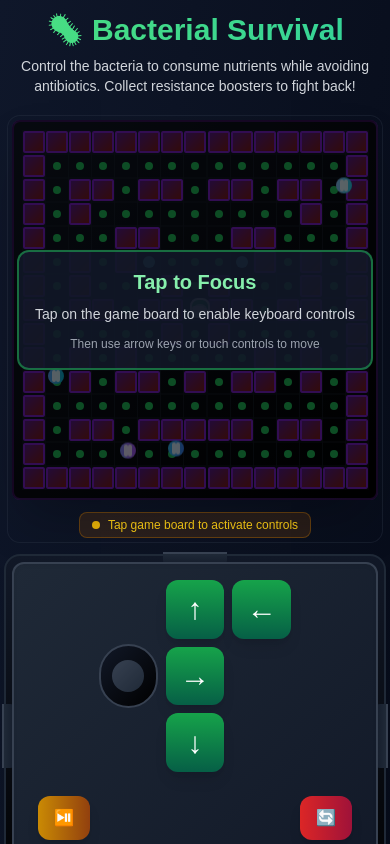
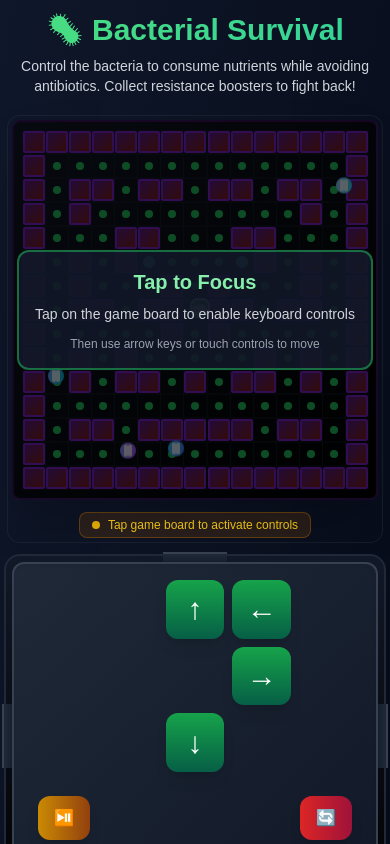
Before and after one commit to fidelismee/amr-pacman, a Next.js app: page / in a window 390 px wide. Shown: the top 844 px of the page. Built offline with nearby package versions, Linux system fonts and the light colour scheme.

Commit message:
fix: adjust layout of touch controls for improved alignment and responsiveness

```diff
--- a/app/components/TouchController.tsx
+++ b/app/components/TouchController.tsx
@@ -80,13 +80,8 @@ const TouchController = ({
             </button>
           </div>
 
-          <div className="flex items-center justify-center">
-            <div className="w-16 h-16 rounded-full bg-gradient-to-br from-gray-900 to-black border-2 border-gray-700 flex items-center justify-center">
-              <div className="w-8 h-8 rounded-full bg-gradient-to-br from-gray-700 to-gray-800"></div>
-            </div>
-          </div>
 
-          <div>
+          <div className="col-start-3">
             <button
               onTouchStart={handleTouchStart('right')}
               onMouseDown={handleMouseDown('right')}
```
